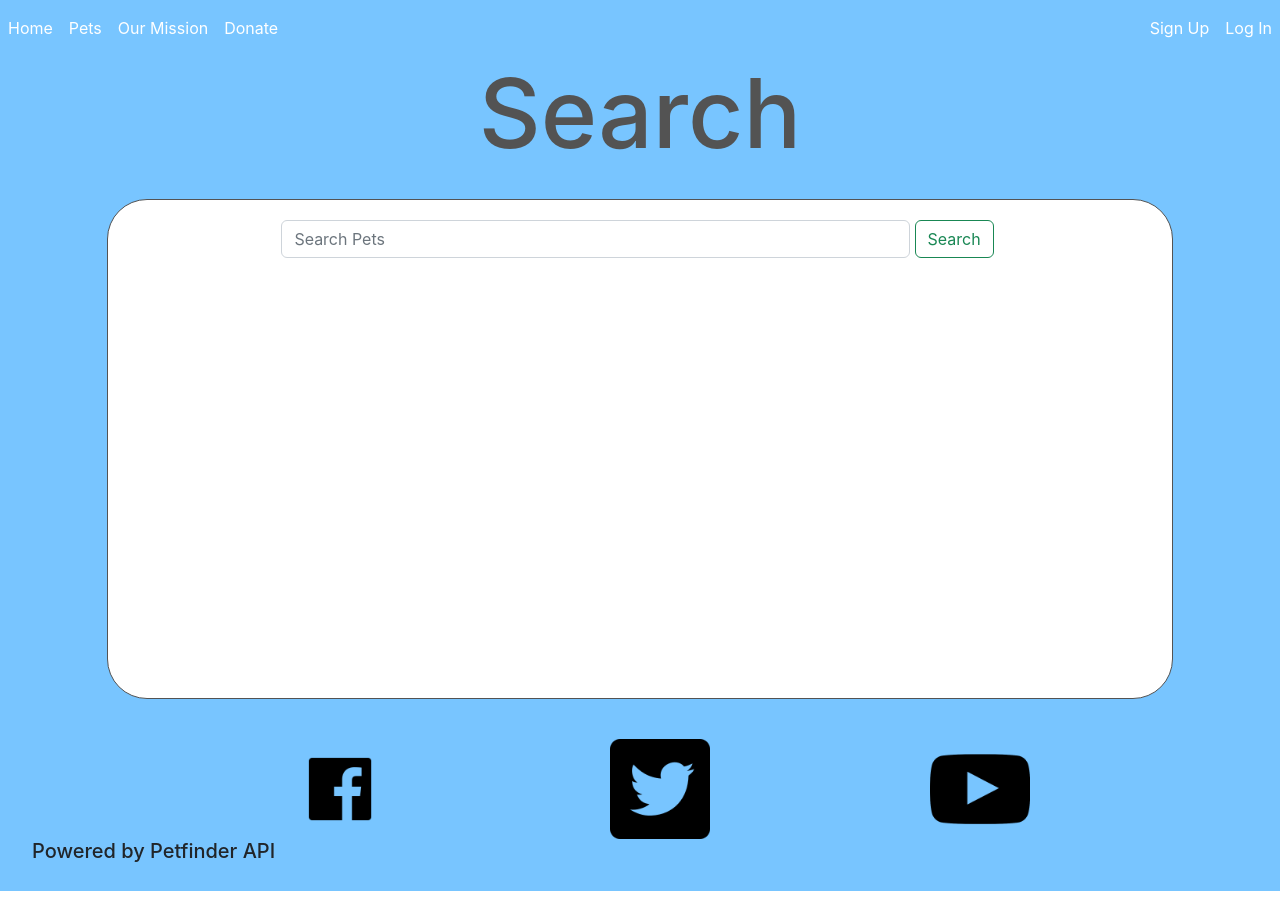
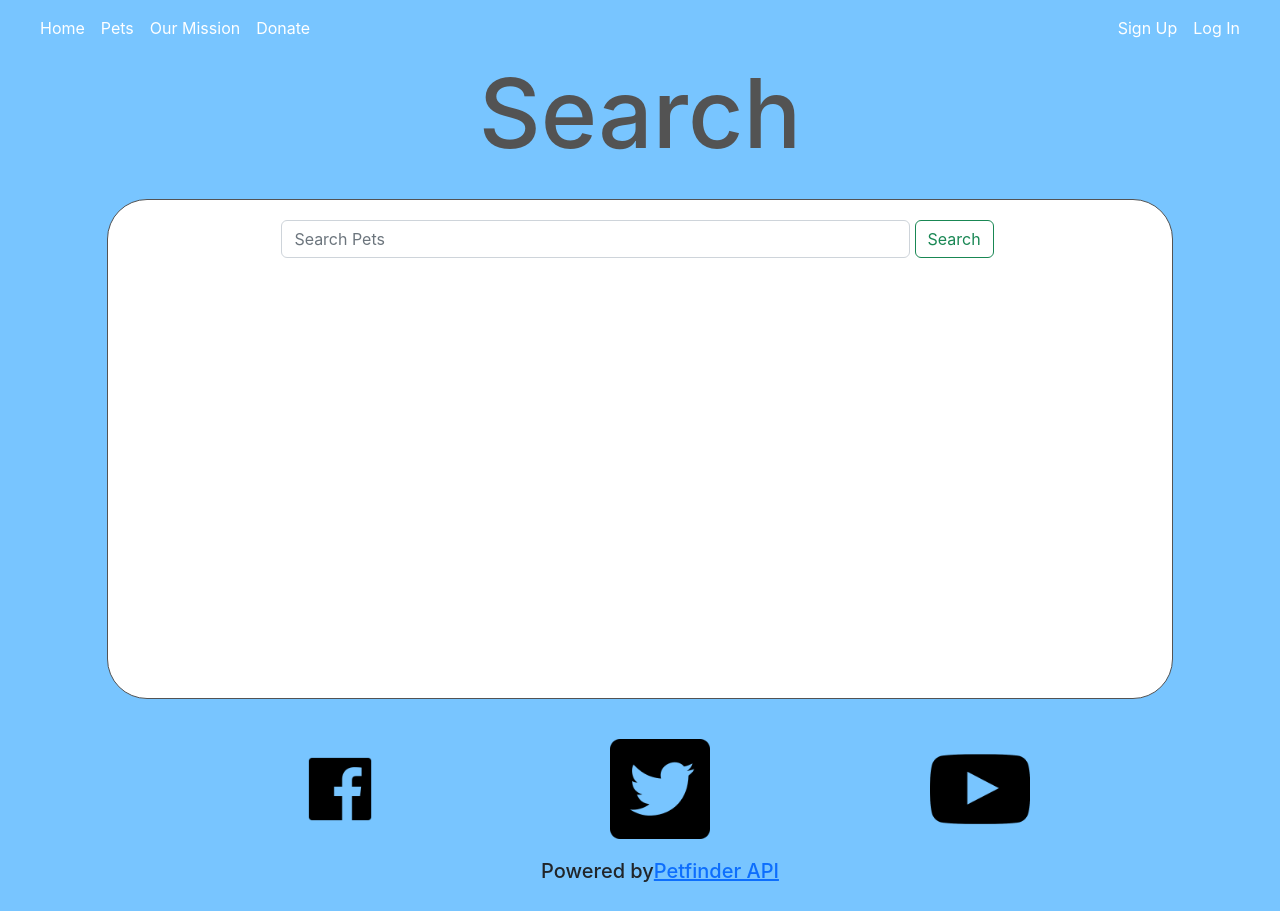
Before and after one commit to mcarson24/pet_match, a React (Create React App) app in the folder client/: page /#/pets in a window 1280 px wide. Built offline with nearby package versions, Linux system fonts and the light colour scheme.

Commit message:
Additional cleanup

```diff
--- a/client/src/components/carousel.js
+++ b/client/src/components/carousel.js
@@ -4,15 +4,11 @@ import '../styles/carousel.css'
 
 function Carousel() {
     return (
-
         <>
-
             <link rel="stylesheet" href="https://maxcdn.bootstrapcdn.com/bootstrap/4.0.0/css/bootstrap.min.css" integrity="sha384-Gn5384xqQ1aoWXA+058RXPxPg6fy4IWvTNh0E263XmFcJlSAwiGgFAW/dAiS6JXm" crossOrigin="anonymous"/>
-
             <script src="https://code.jquery.com/jquery-3.2.1.slim.min.js" integrity="sha384-KJ3o2DKtIkvYIK3UENzmM7KCkRr/rE9/Qpg6aAZGJwFDMVNA/GpGFF93hXpG5KkN" crossOrigin="anonymous"></script>
             <script src="https://cdnjs.cloudflare.com/ajax/libs/popper.js/1.12.9/umd/popper.min.js" integrity="sha384-ApNbgh9B+Y1QKtv3Rn7W3mgPxhU9K/ScQsAP7hUibX39j7fakFPskvXusvfa0b4Q" crossOrigin="anonymous"></script>
             <script src="https://maxcdn.bootstrapcdn.com/bootstrap/4.0.0/js/bootstrap.min.js" integrity="sha384-JZR6Spejh4U02d8jOt6vLEHfe/JQGiRRSQQxSfFWpi1MquVdAyjUar5+76PVCmYl" crossOrigin="anonymous"></script>
-
             <div id="carouselExampleIndicators" className="carousel slide" data-ride="carousel">
                 <ol className="carousel-indicators">
                     <li data-target="#carouselExampleIndicators" data-slide-to="0" className="active"></li>
@@ -23,15 +19,15 @@ function Carousel() {
                     <div className="carousel-item active">
                         <img className="d-block w-100 slidePics" src="https://placeimg.com/1080/500/animals" alt="First slide" />
                         <div className="carousel-caption d-none d-md-block">
-                                <h5>Pet Name</h5>
-                                <p>Pet Info</p>
+                            <h5>Shadow</h5>
+                            <p >She can be kind of a jerk, but so can all cats, right?</p>
                         </div>
                     </div>
                     <div className="carousel-item">
                         <img className="d-block w-100 slidePics" src="https://placeimg.com/1080/500/arch" alt="Second slide" />
                         <div className="carousel-caption d-none d-md-block">
-                                <h5>Pet Name</h5>
-                                <p>Pet Info</p>
+                            <h5>Rover</h5>
+                            <p>A very good dog.</p>
                         </div>
                     </div>
                     <div className="carousel-item">
@@ -44,16 +40,12 @@ function Carousel() {
                 </div>
                 <a className="carousel-control-prev" href="#carouselExampleIndicators" role="button" data-slide="prev">
                     <span className="carousel-control-prev-icon" aria-hidden="true"></span>
-                        <span className="sr-only">Previous</span>
                 </a>
                 <a className="carousel-control-next" href="#carouselExampleIndicators" role="button" data-slide="next">
                     <span className="carousel-control-next-icon" aria-hidden="true"></span>
-                        <span className="sr-only">Next</span>
                 </a>
             </div>
-
         </>
-
     )
 }
 
--- a/client/src/components/footer.js
+++ b/client/src/components/footer.js
@@ -5,6 +5,13 @@ import twitter from '../images/twitterDark.png';
 import youtube from '../images/youtubeDark.png';
 
 function Footer() {
+    const classes = {
+        footer: {
+            display: 'flex',
+            justifyContent: 'center',
+            marginTop: '1em'
+        }
+    }
     return (
         <>
             <div className="container-fluid footer">
@@ -23,7 +30,9 @@ function Footer() {
 
                     </div>
                     <div>
-                        <h5 className='petFinder'>Powered by Petfinder API</h5>
+                        <h5 className='petFinder' style={classes.footer}>
+                            Powered by <a href="https://www.petfinder.com/developers/">Petfinder API</a>
+                        </h5>
                     </div>
                 </div>
             </div>
--- a/client/src/components/nav.js
+++ b/client/src/components/nav.js
@@ -3,8 +3,6 @@ import { Link } from 'react-router-dom'
 import auth from '../utils/auth';
 
 function Nav(props) {
-    // const [user, setUser] = useState(auth.getProfile())
-
     const logout = async () => {
         await auth.logout()
     }
@@ -19,7 +17,8 @@ function Nav(props) {
             display: 'flex',
             flexDirection: 'row',
             alignItems: 'center',
-            justifyContent: 'space-between'
+            justifyContent: 'space-between',
+            margin: '0 2em'
         },
         navSection: {
             display: 'flex',
```
Lines whose indentation alone changed are shown as unchanged.
